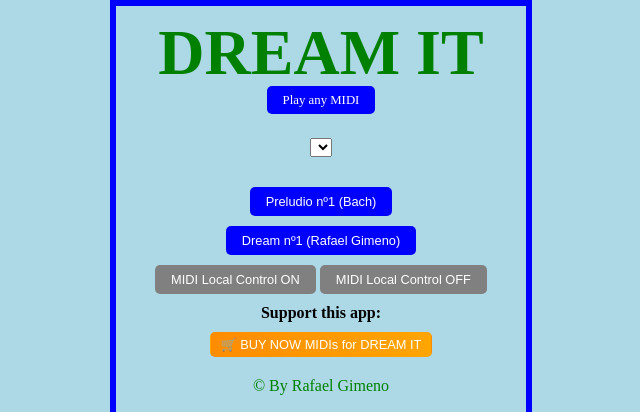
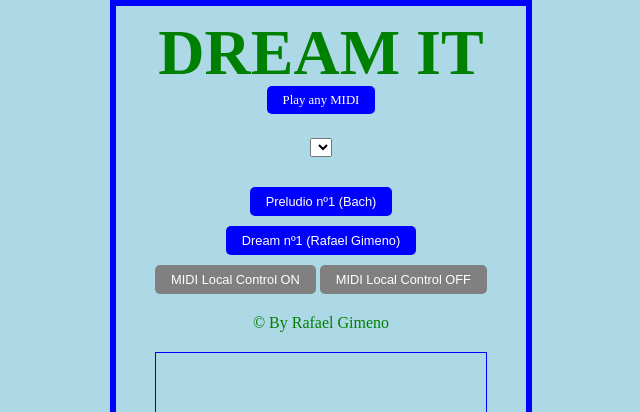
Before and after one commit to rafgim/rafgim.github.io, a plain HTML site: page index.html in a window 1280 px wide. Shown: the top 412 px of the page, without its empty margins (319-959 px from the left). Drawn offline with Linux system fonts and the light colour scheme; a script that the page names is missing.

Commit message:
Update index.html

```diff
--- a/index.html
+++ b/index.html
@@ -146,12 +146,7 @@
           <button id="midiLocalControlOn" class="button control">MIDI Local Control ON</button>
           <button id="midiLocalControlOff" class="button control">MIDI Local Control OFF</button>
         </div>
-      </div>
-      <div id="supportText">Support this app:</div>
-      <div id="buyContainer" style="margin-top: 0px;">
-        <button id="buyButton" class="button"><span>🛒 BUY NOW MIDIs for DREAM IT</span></button>
-      </div>
-      <div id="copyright">
+           <div id="copyright">
         <a href="https://www.rafaelgimeno.com/" target="_blank" style="color: inherit; text-decoration: none;">© By Rafael Gimeno</a>
       </div>
     </div>
```
